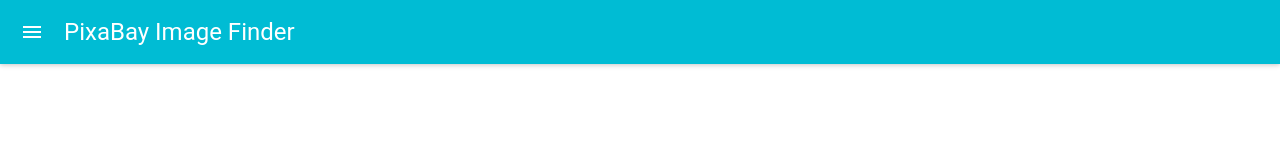
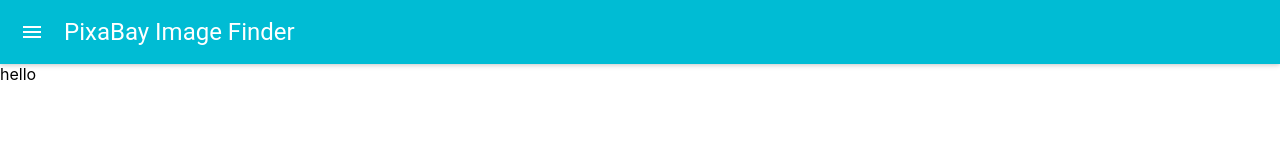
Before and after one commit to kevinjacob2001/Image_Finder_Application, a React (Create React App) app: page / in a window 1280 px wide. Shown: the top 160 px of the page. Built offline with nearby package versions, Linux system fonts and the light colour scheme.

Commit message:
added sample class-component to the Search.jsx

```diff
--- a/src/App.js
+++ b/src/App.js
@@ -3,16 +3,19 @@
 import MuiThemeProvider from 'material-ui/styles/MuiThemeProvider'
 
 import Navbar from './Components/Navbar/Navbar';
+import Search from './Components/Search/Search';
 
-class App extends Component{
-  render(){
-    return(
-    <MuiThemeProvider>
-    <div>
-    <Navbar/>
-    </div>
-    </MuiThemeProvider>
-      )
+
+class App extends Component {
+  render() {
+    return (
+      <MuiThemeProvider>
+        <div>
+          <Navbar />
+          <Search/>
+        </div>
+      </MuiThemeProvider>
+    )
   }
 }
 
--- a/src/Components/Search/Search.jsx
+++ b/src/Components/Search/Search.jsx
@@ -0,0 +1,17 @@
+import React from 'react';
+import { Component } from 'react';
+
+
+class Search extends Component{
+    render(){
+return(
+   <div>
+    hello
+   </div>
+
+)
+    }
+}
+
+
+export default Search;
```
